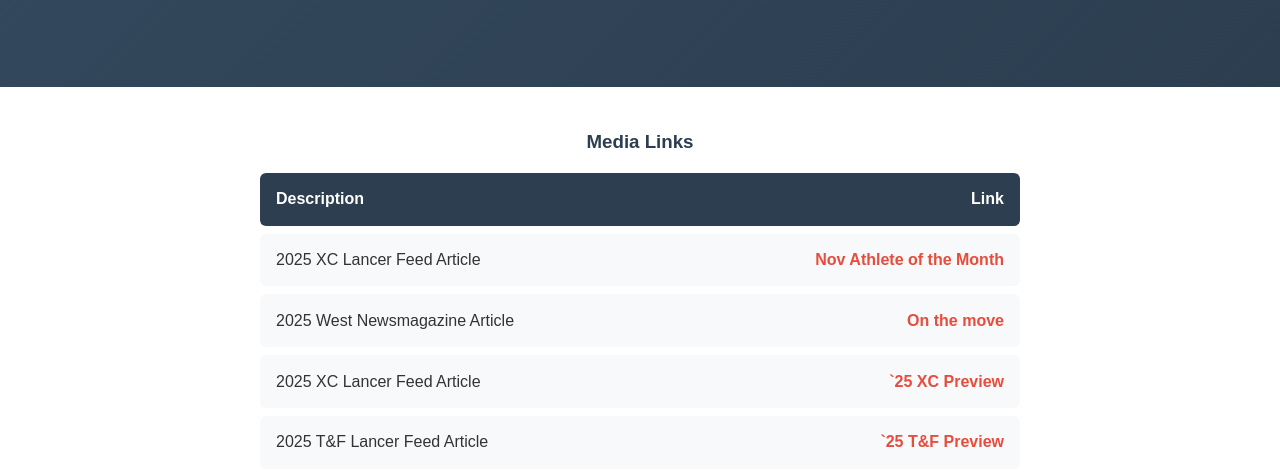
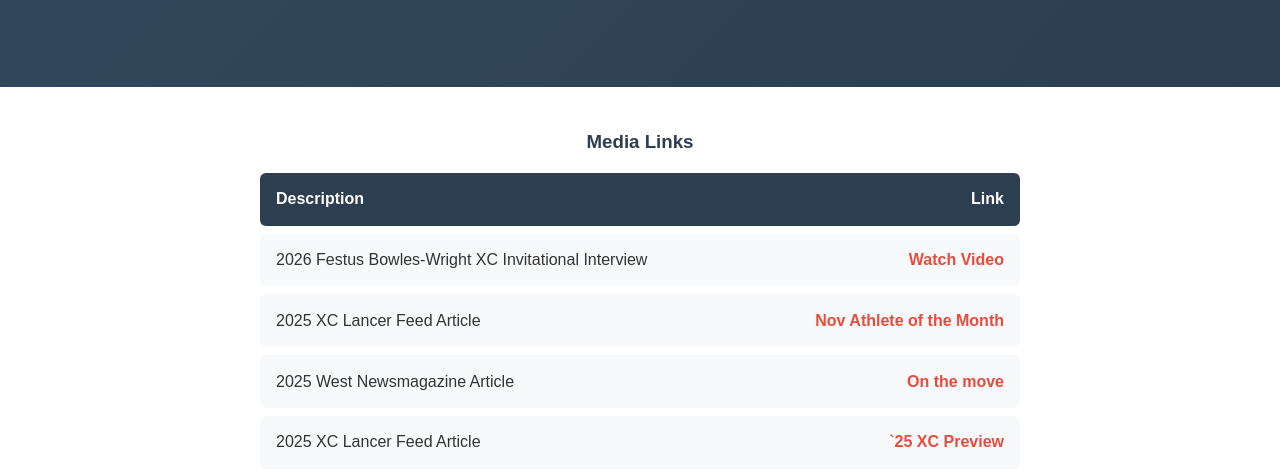
Before and after one commit to archambeault-com/family-website-kelly, a plain HTML site: page gallery.html in a window 1280 px wide. Shown: the part 286-760 px from the top of the page. Drawn offline with Linux system fonts and the light colour scheme.

Commit message:
interview link 2026 festus bowles

```diff
--- a/gallery.html
+++ b/gallery.html
@@ -32,6 +32,10 @@
                         <div class="season-row season-header">
                             <span>Description</span>
                             <span>Link</span>
+                        </div>
+                        <div class="season-row">
+                            <span>2026 Festus Bowles-Wright XC Invitational Interview</span>
+                            <span><a href="https://mo.milesplit.com/videos/822733/lafayette-sr-kelly-archambeault-dominant-in-win-leads-lancers-to-2-pt-win">Watch Video</a></span>
                         </div>
                         <div class="season-row">
                             <span>2025 XC Lancer Feed Article</span>
```
